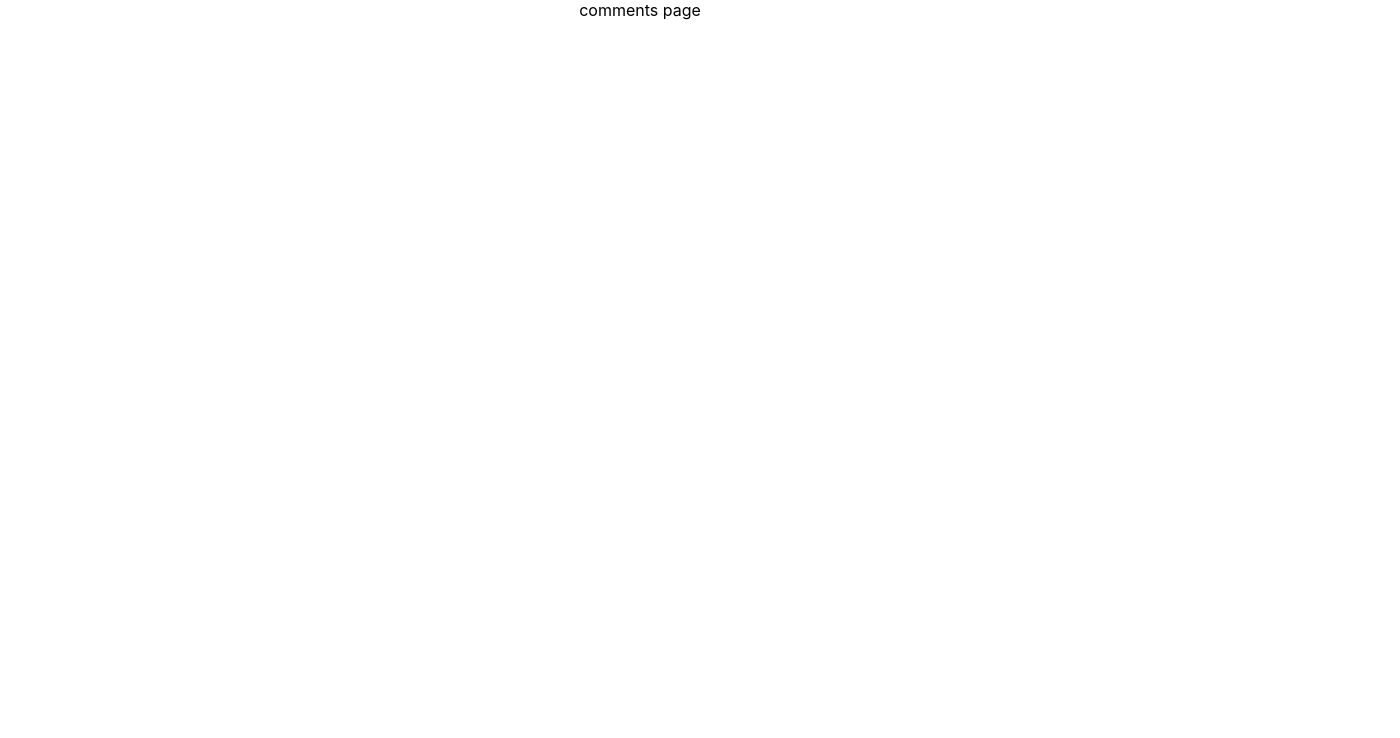
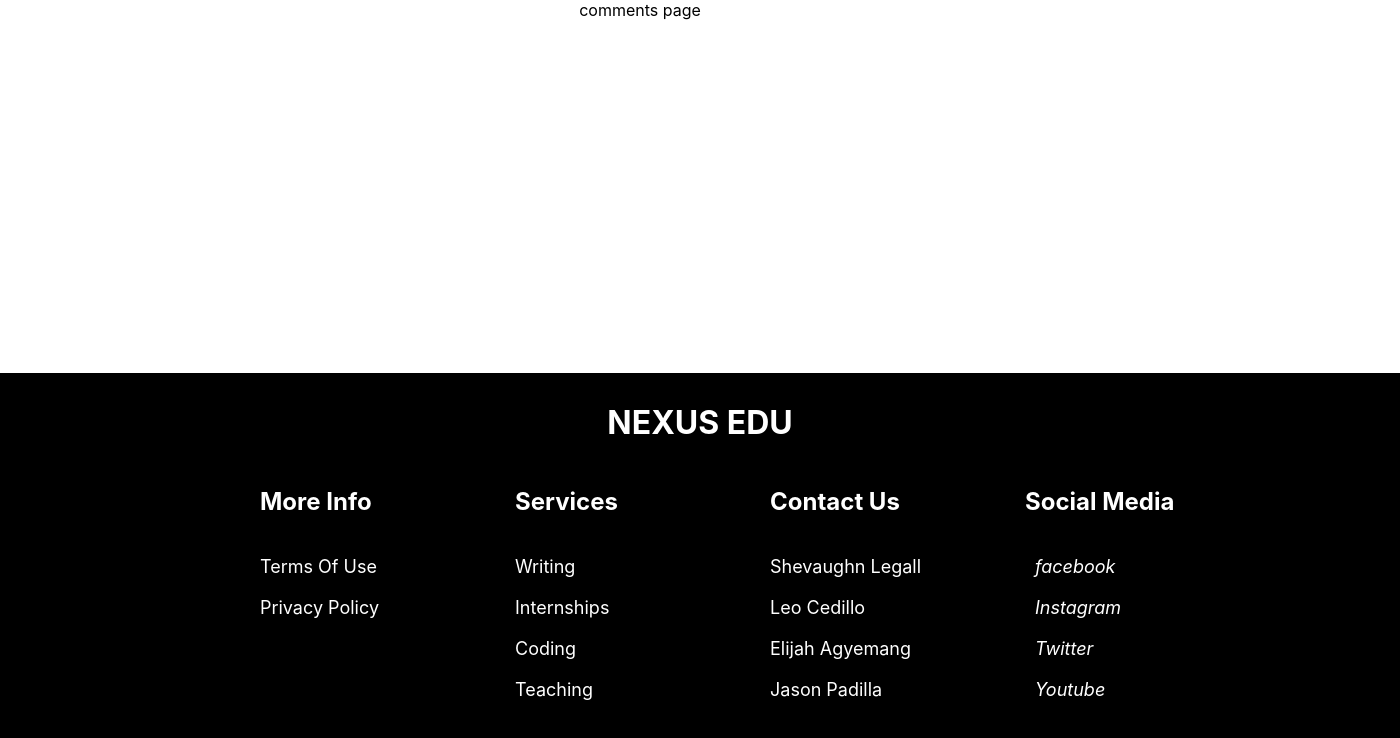
Before and after one commit to Nexus-Edu/Front-End-Repo, a React (Create React App) app in the folder front-end-civic-hackathon/: page /discussionBoard/0 in a window 1280 px wide. Shown: the top 738 px of the page, 1400 px wide, since content can reach past the window. Built offline with nearby package versions, Linux system fonts and the light colour scheme.

Commit message:
footer update

```diff
--- a/front-end-civic-hackathon/package.json
+++ b/front-end-civic-hackathon/package.json
@@ -10,6 +10,7 @@
     "react-dom": "^18.1.0",
     "react-router-dom": "^6.3.0",
     "react-scripts": "5.0.1",
+    "styled-components": "^5.3.5",
     "web-vitals": "^2.1.4"
   },
   "scripts": {
--- a/front-end-civic-hackathon/src/App.js
+++ b/front-end-civic-hackathon/src/App.js
@@ -5,6 +5,7 @@
 import LoginSignUpPage from "./components/loginSignUp/LoginSignUpPage"
 import DiscussionBoard from "./components/discussionBoard/DiscussionBoard"
 import Comments from "./components/commentsPage/Comments"
+import Footer from './components/Footer';
 
 
 function App() {
@@ -16,6 +17,7 @@
         <Route path="/discussionBoard" element={<DiscussionBoard/>}/>
         <Route path="/discussionBoard/:id" element={<Comments/>}/>
       </Routes>
+      <Footer />
     </div>
   );
 }
--- a/front-end-civic-hackathon/src/components/Footer.js
+++ b/front-end-civic-hackathon/src/components/Footer.js
@@ -1,9 +1,77 @@
-function Footer(){
-    return(
-        <div>
-            footer components
-        </div>
-    )
-}
+import React from "react";
+import {
+Box,
+Container,
+Row,
+Column,
+FooterLink,
+Heading,
+} from "./FooterStyles";
 
-export default Footer
+const Footer = () => {
+return (
+	<Box>
+	<h1 style={{ color: "white",
+				textAlign: "center",
+				marginTop: "-50px" }}>
+		NEXUS EDU
+	</h1>
+	<Container>
+		<Row>
+		<Column>
+			<Heading>More Info</Heading>
+			<FooterLink href="#">Terms Of Use</FooterLink>
+			<FooterLink href="#">Privacy Policy</FooterLink>
+
+		</Column>
+		<Column>
+			<Heading>Services</Heading>
+			<FooterLink href="#">Writing</FooterLink>
+			<FooterLink href="#">Internships</FooterLink>
+			<FooterLink href="#">Coding</FooterLink>
+			<FooterLink href="#">Teaching</FooterLink>
+		</Column>
+		<Column>
+			<Heading>Contact Us</Heading>
+			<FooterLink href="#">Shevaughn Legall</FooterLink>
+			<FooterLink href="#">Leo Cedillo</FooterLink>
+			<FooterLink href="#">Elijah Agyemang</FooterLink>
+			<FooterLink href="#">Jason Padilla</FooterLink>
+		</Column>
+		<Column>
+			<Heading>Social Media</Heading>
+			<FooterLink href="#">
+			<i className="fab fa-facebook-f">
+				<span style={{ marginLeft: "10px" }}>
+                facebook
+				</span>
+			</i>
+			</FooterLink>
+			<FooterLink href="#">
+			<i className="fab fa-instagram">
+				<span style={{ marginLeft: "10px" }}>
+				Instagram
+				</span>
+			</i>
+			</FooterLink>
+			<FooterLink href="#">
+			<i className="fab fa-twitter">
+				<span style={{ marginLeft: "10px" }}>
+				Twitter
+				</span>
+			</i>
+			</FooterLink>
+			<FooterLink href="#">
+			<i className="fab fa-youtube">
+				<span style={{ marginLeft: "10px" }}>
+				Youtube
+				</span>
+			</i>
+			</FooterLink>
+		</Column>
+		</Row>
+	</Container>
+	</Box>
+);
+};
+export default Footer;
--- /dev/null
+++ b/front-end-civic-hackathon/src/components/FooterStyles.js
@@ -0,0 +1,61 @@
+import styled from 'styled-components';
+
+export const Box = styled.div`
+padding: 80px 60px;
+background: black;
+position: absolute;
+bottom: 0;
+width: 100%;
+
+
+@media (max-width: 1000px) {
+	padding: 70px 30px;
+}
+`;
+
+export const Container = styled.div`
+	display: flex;
+	flex-direction: column;
+	justify-content: center;
+	max-width: 1000px;
+	margin: 0 auto;
+	/* background: red; */
+`
+
+export const Column = styled.div`
+display: flex;
+flex-direction: column;
+text-align: left;
+margin-left: 60px;
+`;
+
+export const Row = styled.div`
+display: grid;
+grid-template-columns: repeat(auto-fill,
+						minmax(185px, 1fr));
+grid-gap: 20px;
+
+@media (max-width: 1000px) {
+	grid-template-columns: repeat(auto-fill,
+						minmax(200px, 1fr));
+}
+`;
+
+export const FooterLink = styled.a`
+color: #fff;
+margin-bottom: 20px;
+font-size: 18px;
+text-decoration: none;
+
+&:hover {
+	color: green;
+	transition: 200ms ease-in;
+}
+`;
+
+export const Heading = styled.p`
+font-size: 24px;
+color: #fff;
+margin-bottom: 40px;
+font-weight: bold;
+`;
```
Also changed, not shown: 1 other file (tests, documents, lock files or other folders).
